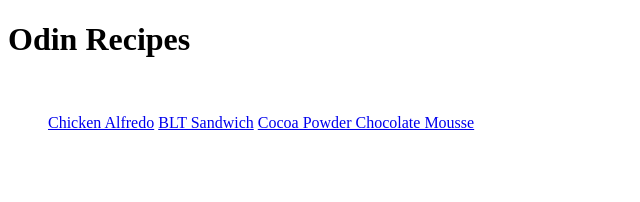
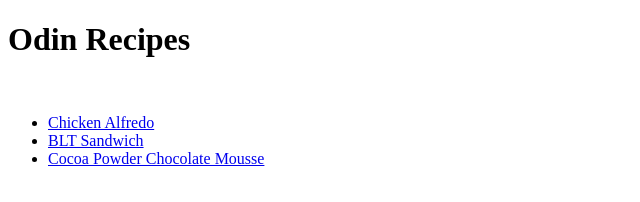
Before and after one commit to nikhilpatel87/odin-recipes, a plain HTML site: page index.html in a window 1280 px wide. Shown: the whole page, without its empty margins (0-640 px from the left). Drawn offline with Linux system fonts and the light colour scheme.

Commit message:
fixed unordered list in index.html

```diff
--- a/index.html
+++ b/index.html
@@ -10,11 +10,13 @@
 		<h1>Odin Recipes</h1>
 		<br />
 		<ul>
-			<a href="recipes/chicken-alfredo.html">Chicken Alfredo</a>
-			<a href="recipes/blt-sandwich.html">BLT Sandwich</a>
-			<a href="recipes/chocolate-mousse.html"
-				>Cocoa Powder Chocolate Mousse</a
-			>
+			<li><a href="recipes/chicken-alfredo.html">Chicken Alfredo</a></li>
+			<li><a href="recipes/blt-sandwich.html">BLT Sandwich</a></li>
+			<li>
+				<a href="recipes/chocolate-mousse.html"
+					>Cocoa Powder Chocolate Mousse</a
+				>
+			</li>
 		</ul>
 	</body>
 </html>
```
